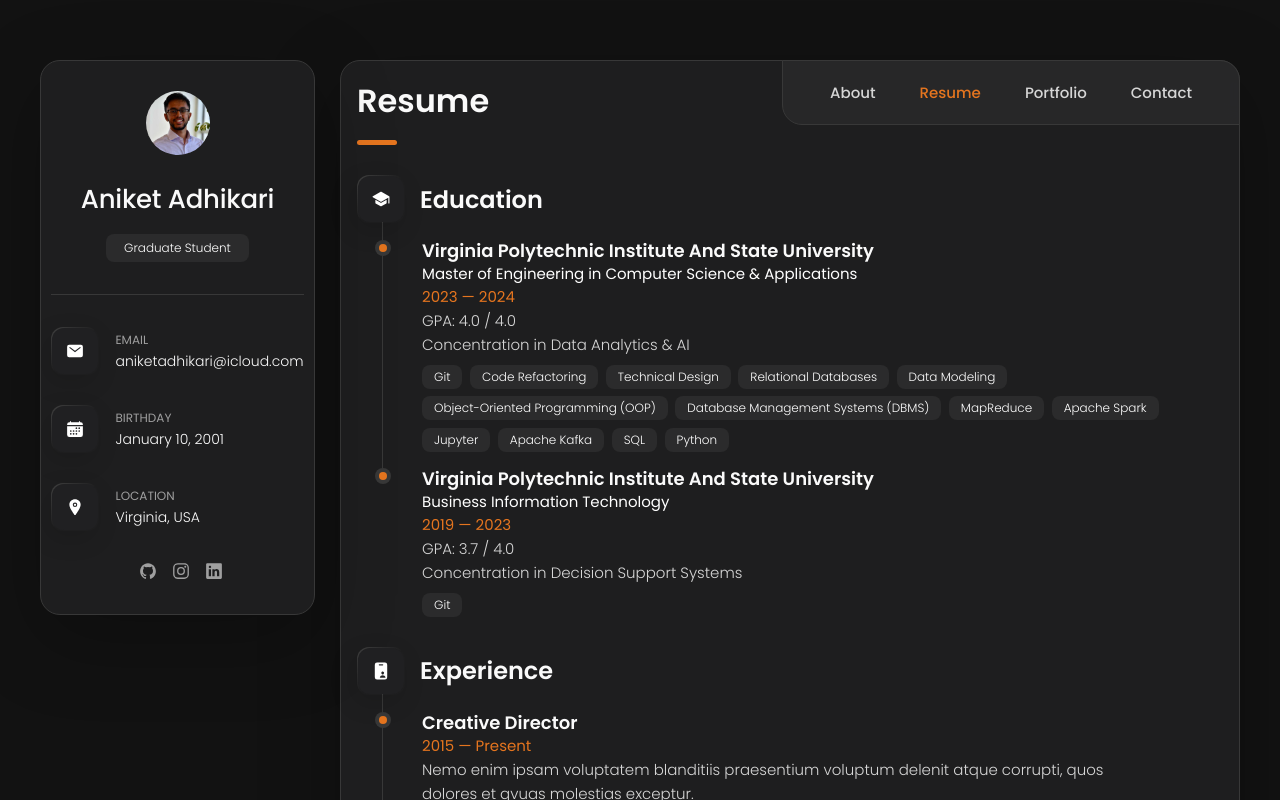
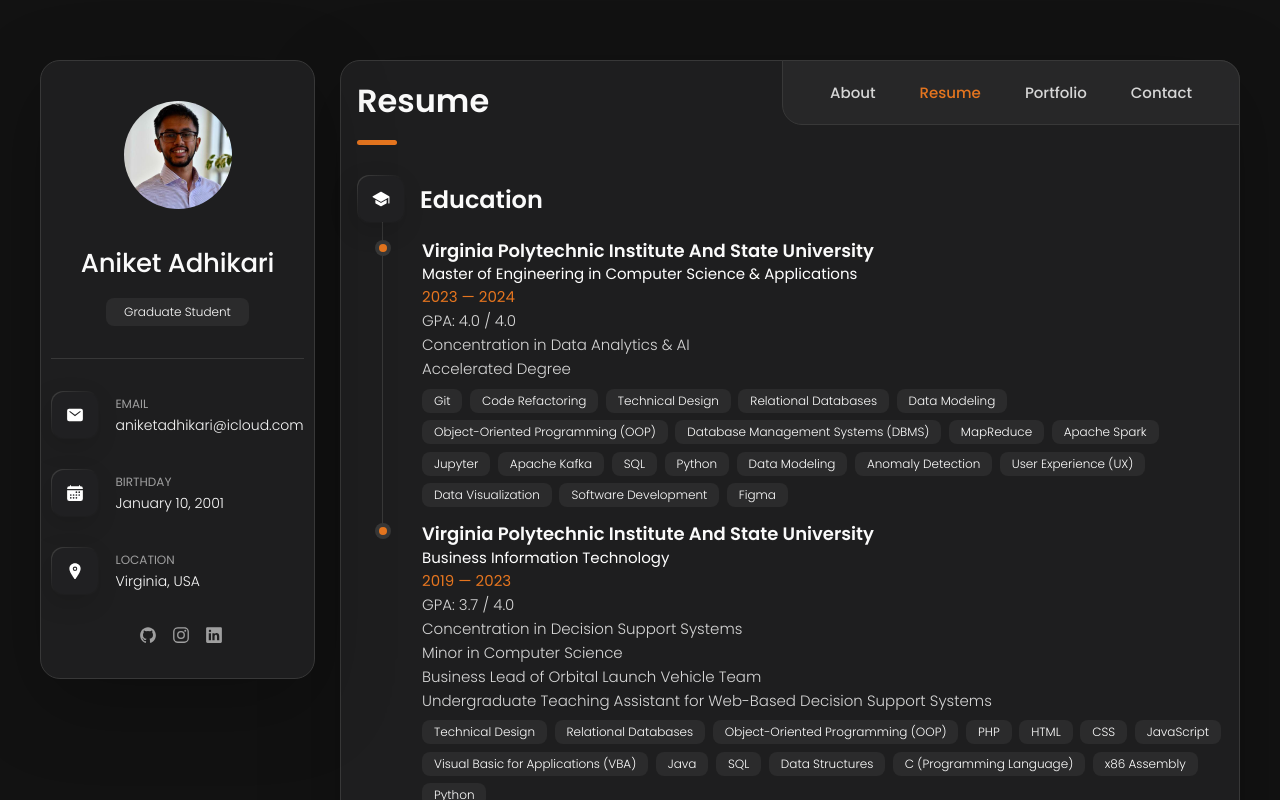
Before and after one commit to aniketadhikari/aniketadhikari.github.io, a plain HTML site: page index.html in a window 1280 px wide. Both pictures are taken after a click on the button "Resume". Shown: the top 800 px of the page. Drawn offline with nearby package versions, Linux system fonts and the light colour scheme.

Commit message:
Finished Education section

```diff
--- a/index.html
+++ b/index.html
@@ -43,9 +43,9 @@
 
       <aside class="sidebar" data-sidebar>
         <div class="sidebar-info">
-            <img style="border-radius: 50%;"
+            <img
               src="images/67086347.jpeg"
-              alt="Aniket Adhikari" width="10"
+              alt="Aniket Adhikari"
             />
 
           <div class="info-content">
@@ -304,6 +304,7 @@
                 <ul>
                   <li class="resume-item">GPA: 4.0 / 4.0</li>
                   <li class="resume-item">Concentration in Data Analytics & AI</li>
+                  <li class="resume-item">Accelerated Degree</li>
                 </ul>
                 <ul class="skills">
                   <li class="skill">Git</li>
@@ -319,6 +320,12 @@
                   <li class="skill">Apache Kafka</li>
                   <li class="skill">SQL</li>
                   <li class="skill">Python</li>
+                  <li class="skill">Data Modeling</li>
+                  <li class="skill">Anomaly Detection</li>
+                  <li class="skill">User Experience (UX)</li>
+                  <li class="skill">Data Visualization</li>
+                  <li class="skill">Software Development</li>
+                  <li class="skill">Figma</li>
                 </ul>
               </li>
 
@@ -334,9 +341,25 @@
                 <ul>
                   <li class="resume-item">GPA: 3.7 / 4.0</li>
                   <li class="resume-item">Concentration in Decision Support Systems</li>
+                  <li class="resume-item">Minor in Computer Science</li>
+                  <li class="resume-item">Business Lead of Orbital Launch Vehicle Team</li>
+                  <li class="resume-item">Undergraduate Teaching Assistant for Web-Based Decision Support Systems</li>
                 </ul>
                 <ul class="skills">
-                  <li class="skill">Git</li>
+                  <li class="skill">Technical Design</li>
+                  <li class="skill">Relational Databases</li>
+                  <li class="skill">Object-Oriented Programming (OOP)</li>
+                  <li class="skill">PHP</li>
+                  <li class="skill">HTML</li>
+                  <li class="skill">CSS</li>
+                  <li class="skill">JavaScript</li>
+                  <li class="skill">Visual Basic for Applications (VBA)</li>
+                  <li class="skill">Java</li>
+                  <li class="skill">SQL</li>
+                  <li class="skill">Data Structures</li>
+                  <li class="skill">C (Programming Language)</li>
+                  <li class="skill">x86 Assembly</li>
+                  <li class="skill">Python</li>
                 </ul>
               </li>
             </ol>
@@ -360,30 +383,6 @@
                 <p class="timeline-text">
                   Nemo enim ipsam voluptatem blanditiis praesentium voluptum
                   delenit atque corrupti, quos dolores et qvuas molestias
-                  exceptur.
-                </p>
-              </li>
-
-              <li class="timeline-item">
-                <h4 class="h4 timeline-item-title">Art director</h4>
-
-                <span>2013 — 2015</span>
-
-                <p class="timeline-text">
-                  Nemo enims ipsam voluptatem, blanditiis praesentium voluptum
-                  delenit atque corrupti, quos dolores et quas molestias
-                  exceptur.
-                </p>
-              </li>
-
-              <li class="timeline-item">
-                <h4 class="h4 timeline-item-title">Web designer</h4>
-
-                <span>2010 — 2013</span>
-
-                <p class="timeline-text">
-                  Nemo enims ipsam voluptatem, blanditiis praesentium voluptum
-                  delenit atque corrupti, quos dolores et quas molestias
                   exceptur.
                 </p>
               </li>
--- a/style.css
+++ b/style.css
@@ -450,6 +450,7 @@ main {
 .sidebar.active .sidebar-info_more {
   opacity: 1;
   visibility: visible;
+  padding: 10px;
 }
 
 .contacts-list {
@@ -920,11 +921,6 @@ p.timeline-item-title {
   background: var(--vt-burntOrange);
   border-radius: 50%;
   box-shadow: 0 0 0 4px var(--jet);
-}
-
-.sidebar-info img {
-  border-radius: 50%;
-  width: 4em;
 }
 
 .timeline-text {
@@ -1375,13 +1371,19 @@ textarea.form-input::-webkit-resizer {
     #RESPONSIVE
   \*-----------------------------------*/
 
-  @media (min-width: 50px) {
+  @media (min-width: 200px) {
     /**
        * client
        */
 
     .clients-item {
       min-width: calc(33.33% - 10px);
+    }
+
+    .sidebar-info img {
+      border-radius: 50%;
+      width: 5em;
+      padding: 10px;
     }
 
   .info_more-btn {
@@ -1413,12 +1415,6 @@ textarea.form-input::-webkit-resizer {
     min-width: calc(33.33% - 10px);
   }
 
-.info_more-btn {
-    top: -30px;
-    right: -30px;
-    padding: 10px 15px;
-}
-
   /**
      * #PORTFOLIO, BLOG
      */
@@ -1437,6 +1433,12 @@ textarea.form-input::-webkit-resizer {
   /**
      * CUSTOM PROPERTY
      */
+
+     .sidebar-info img {
+      border-radius: 50%;
+      width: 8em;
+      padding: 10px;
+    }
 
   :root {
     /**
```
